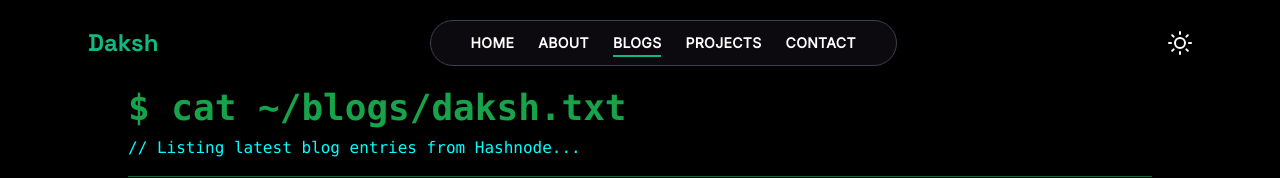
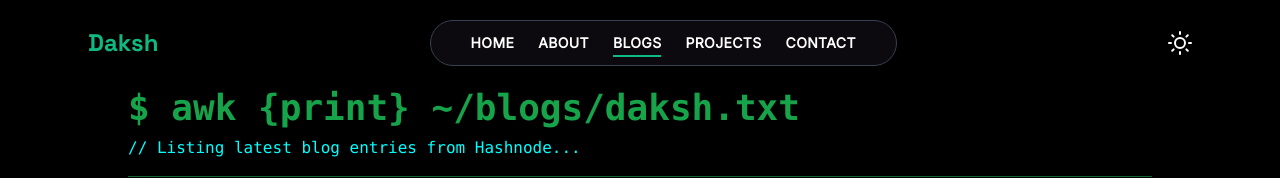
Before and after one commit to dakshsawhneyy/Daksh-Portfolio, a React (Vite) app in the folder Frontend/: page /blog in a window 1280 px wide. Shown: the top 178 px of the page. Built offline with nearby package versions, Linux system fonts and the light colour scheme; no server answers.

Commit message:
Website UI completed

```diff
--- a/Frontend/src/pages/Blog.jsx
+++ b/Frontend/src/pages/Blog.jsx
@@ -18,8 +18,8 @@ const Blog = () => {
     <div className="min-h-screen bg-[#FDFDFD] dark:bg-black text-[#0F172A] dark:text-green-600 	px-6 sm:px-6 md:px-10 py-10 sm:py-12 font-mono">
       {/* Terminal Heading */}
       <div className="max-w-5xl mx-auto mb-10 md:pt-10">
-        <motion.h2 className="text-2xl sm:text-3xl md:text-4xl font-bold text-[#6366F1] dark:text-green-600 terminal-blink" initial={{ opacity: 0 }} animate={{ opacity: 1 }} transition={{ duration: 1 }} >
-          $ cat ~/blogs/daksh.txt
+        <motion.h2 className="text-xl sm:text-3xl md:text-4xl font-bold text-[#6366F1] dark:text-green-600 terminal-blink" initial={{ opacity: 0 }} animate={{ opacity: 1 }} transition={{ duration: 1 }} >
+          $ awk {'{'}print{'}'} ~/blogs/daksh.txt
         </motion.h2>
         <p className="text-[#475569] dark:text-accent mt-2">// Listing latest blog entries from Hashnode...</p>
         <hr className="my-4 border-green-800" />
```
Also changed, not shown: Frontend/src/pages/Projects.jsx (line endings or trailing spaces).
